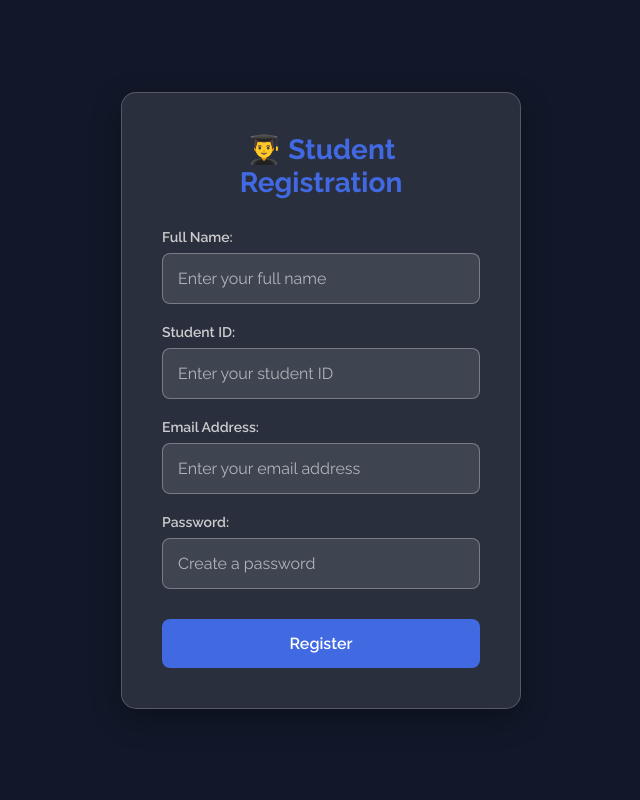
After one commit to anushthaaa/Student-Result-Management-System, a Python web app: template app/templates/student_register.html in a window 1280 px wide. The commit adds this page. Shown: the whole page, without its empty margins (319-959 px from the left). Run offline with Jinja, Linux system fonts and the light colour scheme; the template is opened without the code that fills it, so the values that code supplies are empty.

Commit message:
changes to homepage and redirecting to forms

```diff
--- /dev/null
+++ b/app/static/css/login.css
@@ -0,0 +1,104 @@
+@import url('https://fonts.googleapis.com/css2?family=Raleway:wght@200;300;400;600;700;800;900&display=swap');
+
+* {
+    margin: 0;
+    padding: 0;
+    box-sizing: border-box;
+    font-family: "Raleway", sans-serif;
+}
+
+body {
+    background-color: #121829;
+    color: white;
+    min-height: 100vh;
+    display: flex;
+    justify-content: center;
+    align-items: center;
+    padding: 20px;
+}
+
+.login-container {
+    background-color: rgba(255, 255, 255, 0.1);
+    border: 1px solid rgba(255, 255, 255, 0.2);
+    border-radius: 15px;
+    padding: 40px;
+    width: 100%;
+    max-width: 400px;
+    text-align: center;
+    box-shadow: 0 10px 30px rgba(0, 0, 0, 0.3);
+
+}
+
+
+h2 {
+    font-size: 28px;
+    margin-bottom: 30px;
+    color: #4169E1;
+    font-weight: 700;
+}
+
+.admin-title {
+    color: #dc3545 !important;
+}
+
+form {
+    text-align: left;
+}
+
+.input-group {
+    margin-bottom: 20px;
+}
+
+input {
+    width: 100%;
+    padding: 15px;
+    border: 1px solid rgba(255, 255, 255, 0.3);
+    border-radius: 8px;
+    background-color: rgba(255, 255, 255, 0.1);
+    color: white;
+    font-size: 16px;
+}
+
+input::placeholder {
+    color: rgba(255, 255, 255, 0.6);
+}
+
+
+.login-button {
+    width: 100%;
+    padding: 15px;
+    border: none;
+    border-radius: 8px;
+    font-size: 16px;
+    font-weight: 600;
+    cursor: pointer;
+    margin-top: 10px;
+}
+
+.student-button {
+    background-color: #4169E1;
+    color: white;
+}
+
+.student-button:hover {
+    background-color: #0d46f1;
+}
+
+.admin-button {
+    background-color: #dc3545;
+    color: white;
+}
+
+.admin-button:hover {
+    background-color: #c82333;
+}
+
+/* only for registering */
+label {
+    display: block;
+    margin-bottom: 8px;
+    font-weight: 600;
+    color: #ccc;
+    font-size: 14px;
+    gap: 5px;
+}
--- /dev/null
+++ b/app/templates/student_register.html
@@ -0,0 +1,38 @@
+<!DOCTYPE html>
+<html lang="en">
+<head>
+    <meta charset="UTF-8">
+    <meta name="viewport" content="width=device-width, initial-scale=1.0">
+    <title>Student Registration</title>
+    <link rel="stylesheet" href="{{ url_for('static', filename='css/login.css') }}">
+</head>
+<body>
+    <div class="login-container">
+        <h2>👨‍🎓 Student Registration</h2>
+        <form method="POST" action="{{ url_for('student_register') }}">
+            <div class="input-group">
+                <label for="name">Full Name:</label>
+                <input type="text" name="name" id="name" placeholder="Enter your full name" required>
+            </div>
+
+            <div class="input-group">
+                <label for="student_id">Student ID:</label>
+                <input type="text" name="student_id" id="student_id" placeholder="Enter your student ID" required>
+            </div>
+
+            <div class="input-group">
+                <label for="email">Email Address:</label>
+                <input type="email" name="email" id="email" placeholder="Enter your email address" required>
+            </div>
+
+            <div class="input-group">
+                <label for="password">Password:</label>
+                <input type="password" name="password" id="password" placeholder="Create a password" required>
+            </div>
+
+            <button type="submit" class="login-button student-button">Register</button>
+        </form>
+
+    </div>
+</body>
+</html>
```
Also changed, not shown: app/run.py (deleted, +0 -10 lines), app/static/css/style.css (+128 -56 lines), app/templates/admin_login.html (added, +20 -0 lines), app/templates/index.html (+25 -11 lines), app/templates/student_login.html (added, +20 -0 lines).
